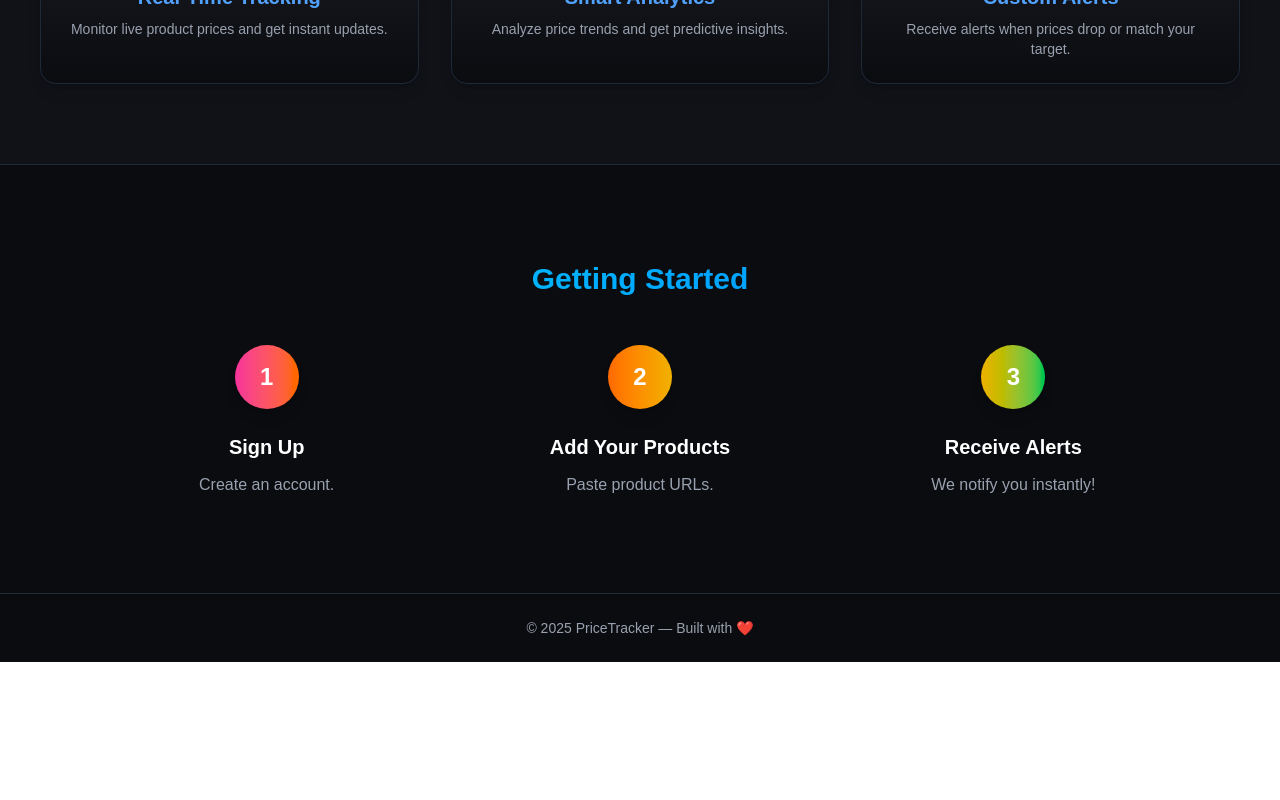
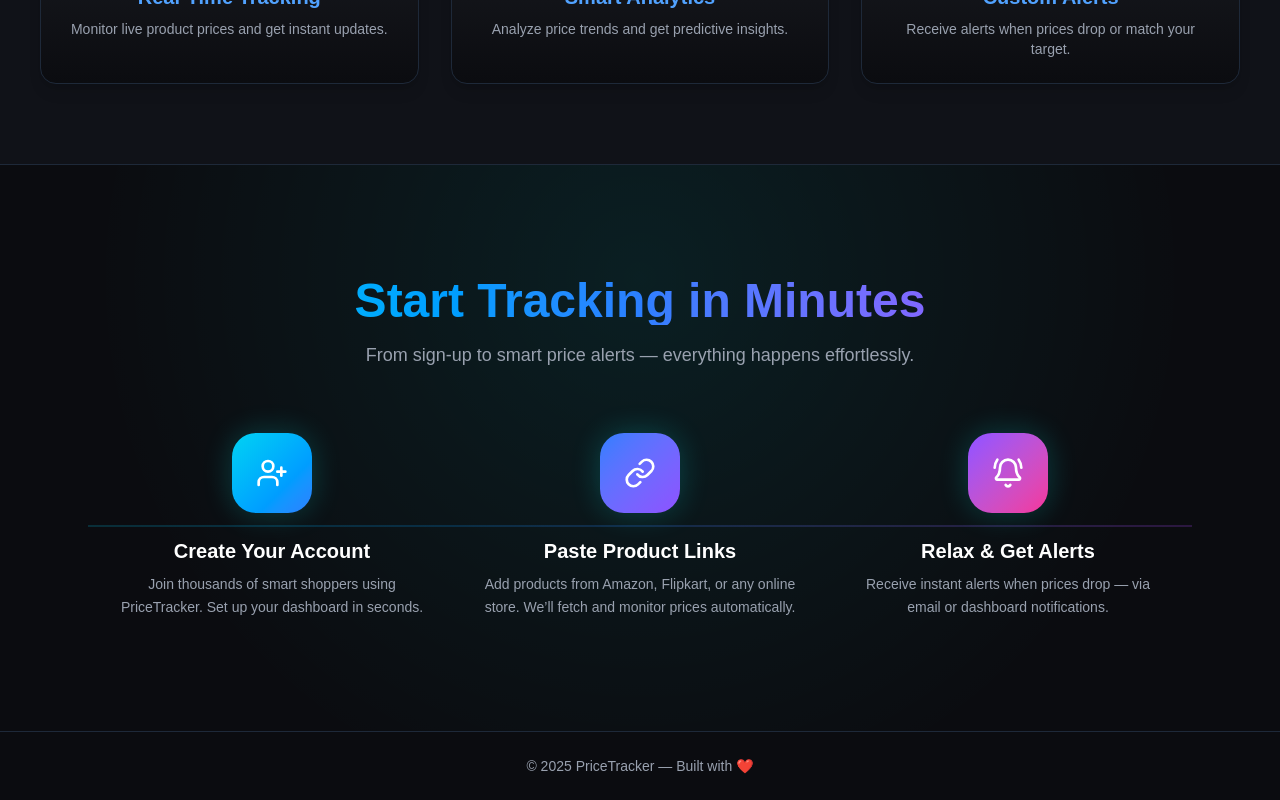
Before and after one commit to swaraj608/Price-Tracker, a Next.js app: page / in a window 1280 px wide. Shown: the part 821-1621 px from the top of the page. Before the commit the page ends 1483 px from the top, so only its background shows below. Built offline with nearby package versions, Linux system fonts and the light colour scheme.

Commit message:
Modified process

```diff
--- a/src/app/page.tsx
+++ b/src/app/page.tsx
@@ -61,13 +61,36 @@ export default function Home() {
 </section>
 
 <Process
-  title="Getting Started"
+  title="Start Tracking in Minutes"
+  subtitle="From sign-up to smart price alerts — everything happens effortlessly."
   steps={[
-    { number: 1, title: "Sign Up", description: "Create an account.", gradient: "bg-gradient-to-r from-pink-500 to-orange-500" },
-    { number: 2, title: "Add Your Products", description: "Paste product URLs.", gradient: "bg-gradient-to-r from-orange-500 to-yellow-500" },
-    { number: 3, title: "Receive Alerts", description: "We notify you instantly!", gradient: "bg-gradient-to-r from-yellow-500 to-green-500" },
+    {
+      number: 1,
+      title: "Create Your Account",
+      description:
+        "Join thousands of smart shoppers using PriceTracker. Set up your dashboard in seconds.",
+      icon: "UserPlus",
+      color: "from-cyan-400 to-blue-500",
+    },
+    {
+      number: 2,
+      title: "Paste Product Links",
+      description:
+        "Add products from Amazon, Flipkart, or any online store. We’ll fetch and monitor prices automatically.",
+      icon: "Link",
+      color: "from-blue-500 to-violet-500",
+    },
+    {
+      number: 3,
+      title: "Relax & Get Alerts",
+      description:
+        "Receive instant alerts when prices drop — via email or dashboard notifications.",
+      icon: "BellRing",
+      color: "from-violet-500 to-pink-500",
+    },
   ]}
 />
+
 
 
       {/* Footer */}
--- a/src/components/Process.tsx
+++ b/src/components/Process.tsx
@@ -1,37 +1,81 @@
 "use client";
-import React from "react";
+
+import { motion } from "framer-motion";
+import {
+  UserPlus,
+  Link as LinkIcon,
+  BellRing,
+  ArrowDownCircle,
+} from "lucide-react";
 
 interface Step {
   number: number;
   title: string;
   description: string;
-  gradient: string; // gradient Tailwind class for the number circle
+  icon: string;
+  color: string;
 }
 
 interface ProcessProps {
   title: string;
+  subtitle?: string;
   steps: Step[];
 }
 
-export default function Process({ title, steps }: ProcessProps) {
+const iconMap: Record<string, any> = {
+  UserPlus,
+  Link: LinkIcon,
+  BellRing,
+  ArrowDownCircle,
+};
+
+export default function Process({ title, subtitle, steps }: ProcessProps) {
   return (
-    <section className="py-24 bg-[#0b0c10] border-t border-gray-800">
-      <h2 className="text-center text-3xl font-bold mb-12 bg-gradient-to-r from-cyan-400 to-blue-500 bg-clip-text text-transparent">
+    <section className="relative py-28 bg-[#0B0C10] border-t border-gray-800 overflow-hidden">
+      {/* Glow Background */}
+      <div className="absolute inset-0 bg-[radial-gradient(circle_at_50%_20%,rgba(0,255,255,0.08),transparent_70%)]" />
+
+      <div className="max-w-6xl mx-auto px-6 relative z-10">
+        <div className="text-center mb-16">
+          <h2 className="text-4xl md:text-5xl font-bold bg-gradient-to-r from-cyan-400 via-blue-500 to-purple-500 bg-clip-text text-transparent mb-4">
             {title}
           </h2>
+          {subtitle && (
+            <p className="text-gray-400 text-lg max-w-2xl mx-auto">
+              {subtitle}
+            </p>
+          )}
+        </div>
 
-      <div className="max-w-6xl mx-auto grid md:grid-cols-3 gap-12 px-10 text-center">
-        {steps.map((step) => (
-          <div key={step.number} className="flex flex-col items-center">
+        {/* Timeline Style Layout */}
+        <div className="relative flex flex-col md:flex-row md:justify-between items-center gap-10 md:gap-0">
+          {/* Connector Line */}
+          <div className="absolute hidden md:block top-1/2 left-0 w-full h-[2px] bg-gradient-to-r from-cyan-500/20 via-blue-500/20 to-purple-500/20 -translate-y-1/2" />
+
+          {steps.map((step, i) => {
+            const Icon = iconMap[step.icon];
+            return (
+              <motion.div
+                key={step.number}
+                initial={{ opacity: 0, y: 40 }}
+                whileInView={{ opacity: 1, y: 0 }}
+                transition={{ delay: i * 0.2, duration: 0.7 }}
+                viewport={{ once: true }}
+                className="relative z-10 flex flex-col items-center text-center md:w-1/3 px-6"
+              >
                 <div
-              className={`w-16 h-16 flex items-center justify-center rounded-full text-white text-2xl font-bold shadow-lg mb-6 ${step.gradient}`}
+                  className={`mb-6 w-20 h-20 rounded-3xl bg-gradient-to-br ${step.color} flex items-center justify-center text-white shadow-[0_0_30px_rgba(0,255,255,0.2)]`}
                 >
-              {step.number}
+                  <Icon size={32} />
                 </div>
-            <h3 className="text-xl font-semibold mb-3">{step.title}</h3>
-            <p className="text-gray-400">{step.description}</p>
+                <h3 className="text-xl font-semibold mb-2">{step.title}</h3>
+                <p className="text-gray-400 text-sm leading-relaxed">
+                  {step.description}
+                </p>
+              </motion.div>
+            );
+          })}
         </div>
-        ))}
       </div>
     </section>
   );
```
Also changed, not shown: src/components/FeatureCard.tsx (line endings or trailing spaces). Lines whose indentation alone changed are shown as unchanged.
